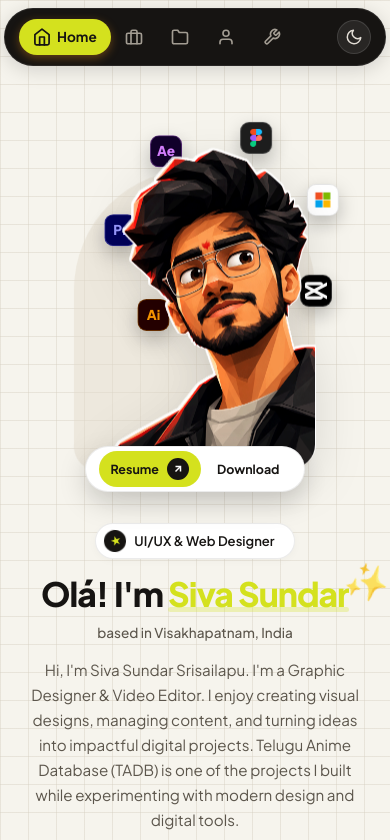
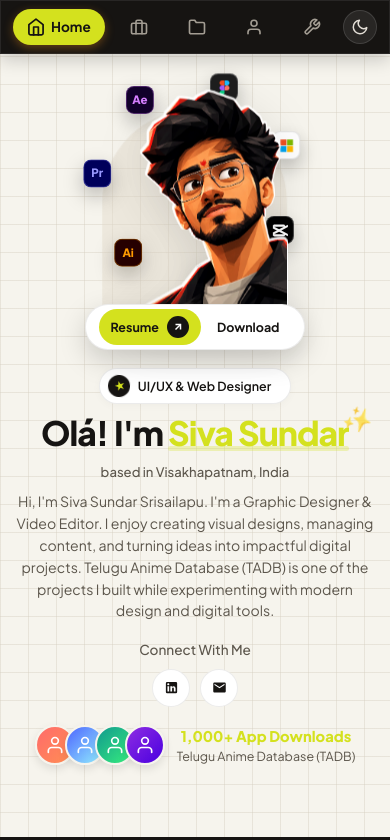
Before and after one commit to sivasundarsrisailapu/siva-sundar-portfolio, a website built with Vite: page index.html in a window 390 px wide. Shown: the top 840 px of the page. Built offline with nearby package versions, Linux system fonts and the light colour scheme.

Commit message:
Mobile: full-width nav bar, hero fits one screen

```diff
--- a/styles.css
+++ b/styles.css
@@ -2882,8 +2882,43 @@ button.fw-subfolder { cursor: pointer; }
 }
 
 @media (max-width: 480px) {
-  .navbar-wrapper { padding: 0 4px; top: 8px; }
-  .navbar { padding: 10px 14px; gap: 8px; border-radius: 999px; }
+  /* Full-width bar stuck to the top edge: no floating pill, no curves */
+  .navbar-wrapper,
+  .navbar-wrapper.scrolled { padding: 0; top: 0; }
+  .navbar {
+    padding: calc(8px + env(safe-area-inset-top)) 12px 8px;
+    gap: 8px;
+    border-radius: 0;
+    box-shadow: 0 1px 0 rgba(255, 255, 255, 0.06), 0 6px 18px rgba(0, 0, 0, 0.18);
+  }
+  .nav-links { flex: 1; justify-content: space-between; }
+  .navbar-wrapper.scrolled .navbar { box-shadow: 0 1px 0 rgba(255, 255, 255, 0.06), 0 8px 22px rgba(0, 0, 0, 0.28); }
+
+  /* Hero fits the first screen: smaller portrait, tighter text */
+  .hero-container { padding-top: 76px; padding-bottom: 32px; padding-left: 16px; padding-right: 16px; }
+  .hero-grid-wrapper { gap: 14px; }
+  .hero-right { margin-top: 0; }
+  .portrait-wrapper { width: 220px; height: 250px; margin-top: 6px; }
+  .arch-backdrop { width: 184px; height: 222px; border-radius: 92px 92px 20px 20px; }
+  .portrait-img { width: 184px; height: 240px; border-radius: 92px 92px 20px 20px; }
+  .icons-halo-ring { top: 4px; left: 50%; width: 190px; height: 190px; margin-left: -95px; transform: none; }
+  .app-icon { width: 28px; height: 28px; border-radius: 8px; font-size: 0.72rem; }
+  .app-icon svg { width: 15px; height: 15px; }
+  .tool-app-badge { margin-top: -14px; margin-left: -14px; }
+  .badge-pos-1 { transform: rotate(0deg) translate(98px) rotate(0deg); }
+  .badge-pos-2 { transform: rotate(51.4deg) translate(98px) rotate(-51.4deg); }
+  .badge-pos-3 { transform: rotate(102.8deg) translate(98px) rotate(-102.8deg); }
+  .badge-pos-4 { transform: rotate(154.2deg) translate(98px) rotate(-154.2deg); }
+  .badge-pos-5 { transform: rotate(205.6deg) translate(98px) rotate(-205.6deg); }
+  .badge-pos-6 { transform: rotate(257deg) translate(98px) rotate(-257deg); }
+  .badge-pos-7 { transform: rotate(308.4deg) translate(98px) rotate(-308.4deg); }
+  .hero-action-pill { bottom: -18px; }
+  .hero-left { margin-top: 22px; }
+  .award-badge { margin-bottom: 10px; font-size: 0.78rem; }
+  .hero-location { font-size: 0.82rem; margin-bottom: 10px; }
+  .sparkle { font-size: 1.2rem; top: -6px; right: -20px; }
+  .mobile-bio-text { font-size: 0.88rem; line-height: 1.55; margin-bottom: 18px; }
+  .social-wrapper { margin-bottom: 18px; }
   .logo-badge { width: 32px; height: 32px; }
   .nav-links { gap: 4px; }
   .nav-item { padding: 8px 10px; font-size: 0.85rem; }
```
